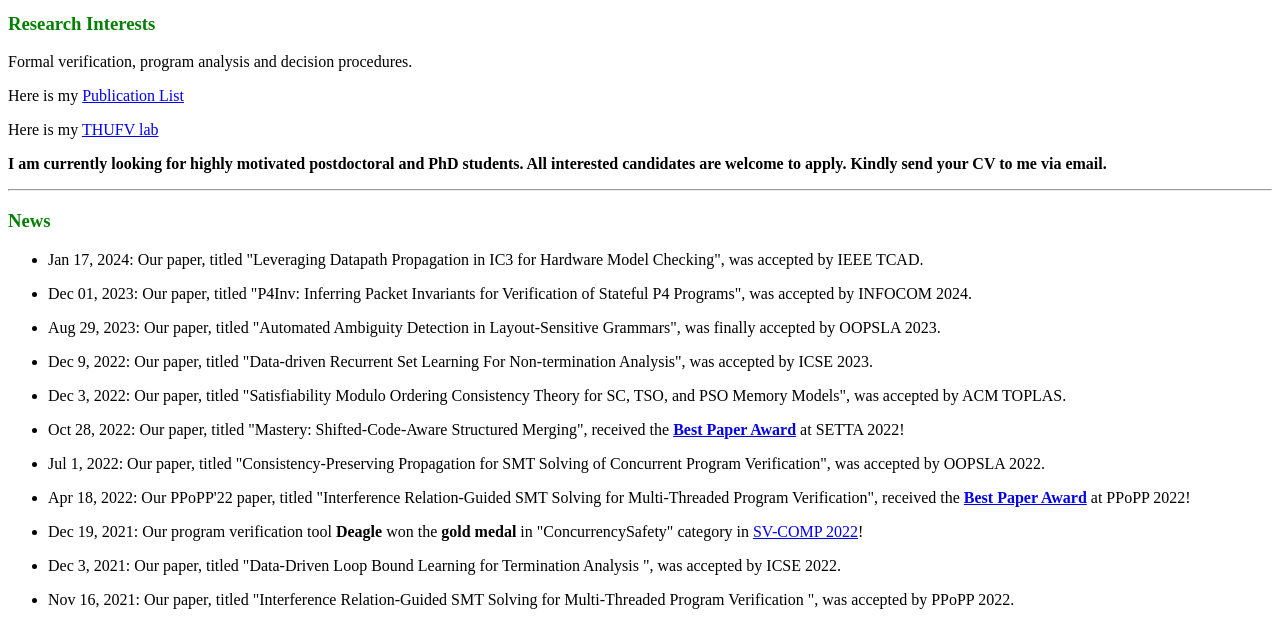
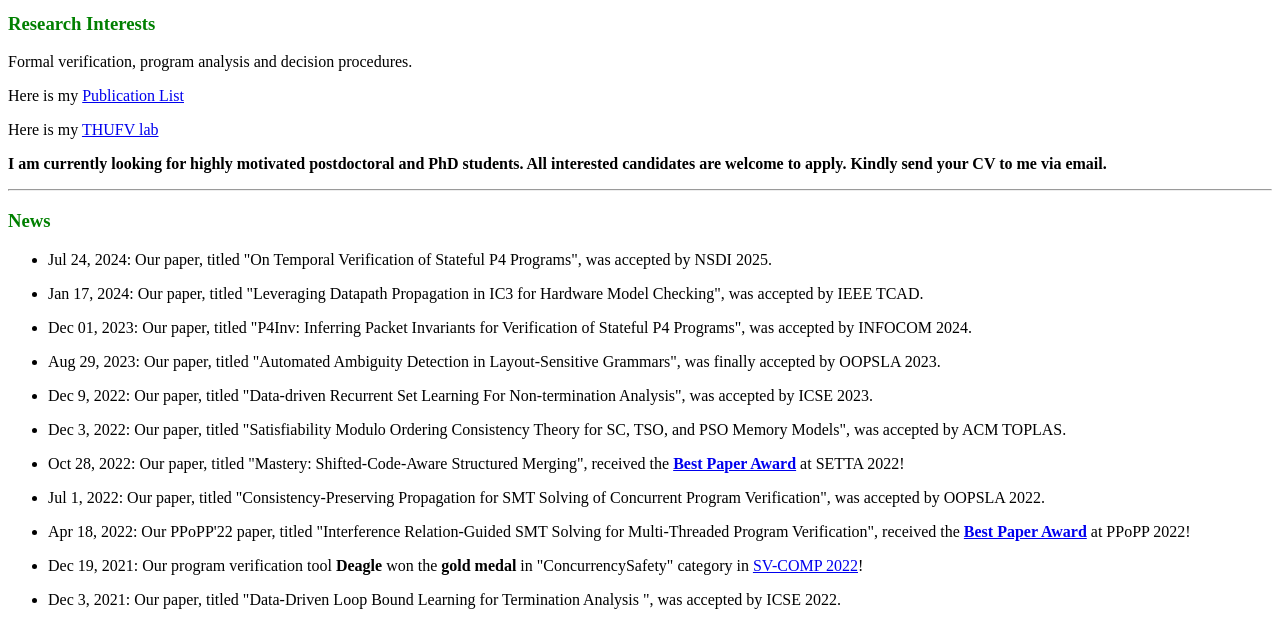
Before and after one commit to feihe/feihe.github.io, a Jekyll site: the page built from index.md, in a window 1280 px wide and 900 px high, cut to the strip 282-900 px from the top of the window. Built offline with Jekyll 4.4.1, drawn with Linux system fonts in a browser that asks for light colours; nearby versions of some CDN libraries.

Commit message:
nsdi paper

```diff
--- a/index.md
+++ b/index.md
@@ -19,6 +19,8 @@ Here is my [THUFV lab](https://thufv.github.io/)
 
 
 ### <font color=green>News</font>
+
+- Jul 24, 2024: Our paper, titled \"On Temporal Verification of Stateful P4 Programs\", was accepted by NSDI 2025.
 
 - Jan 17, 2024: Our paper, titled \"Leveraging Datapath Propagation in IC3 for Hardware Model Checking\", was accepted by IEEE TCAD.
 
```
Also changed, not shown: publications.md (+3 -0 lines).
